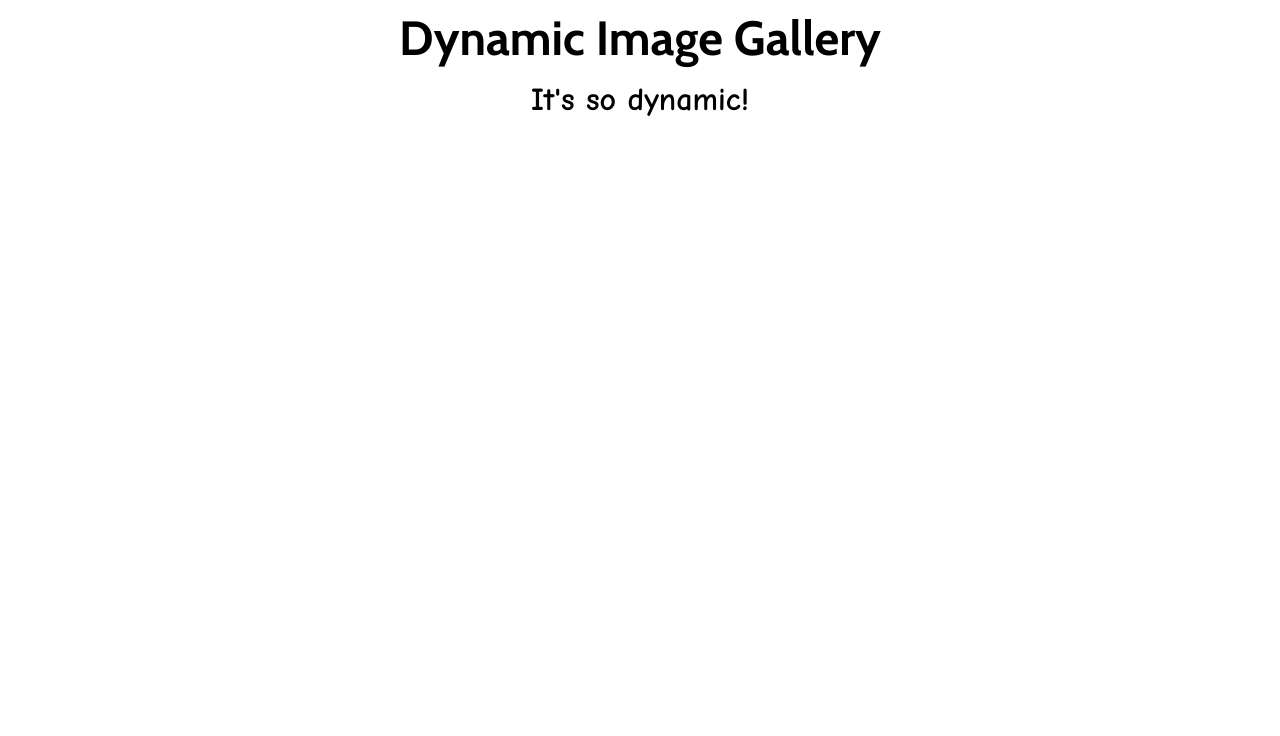
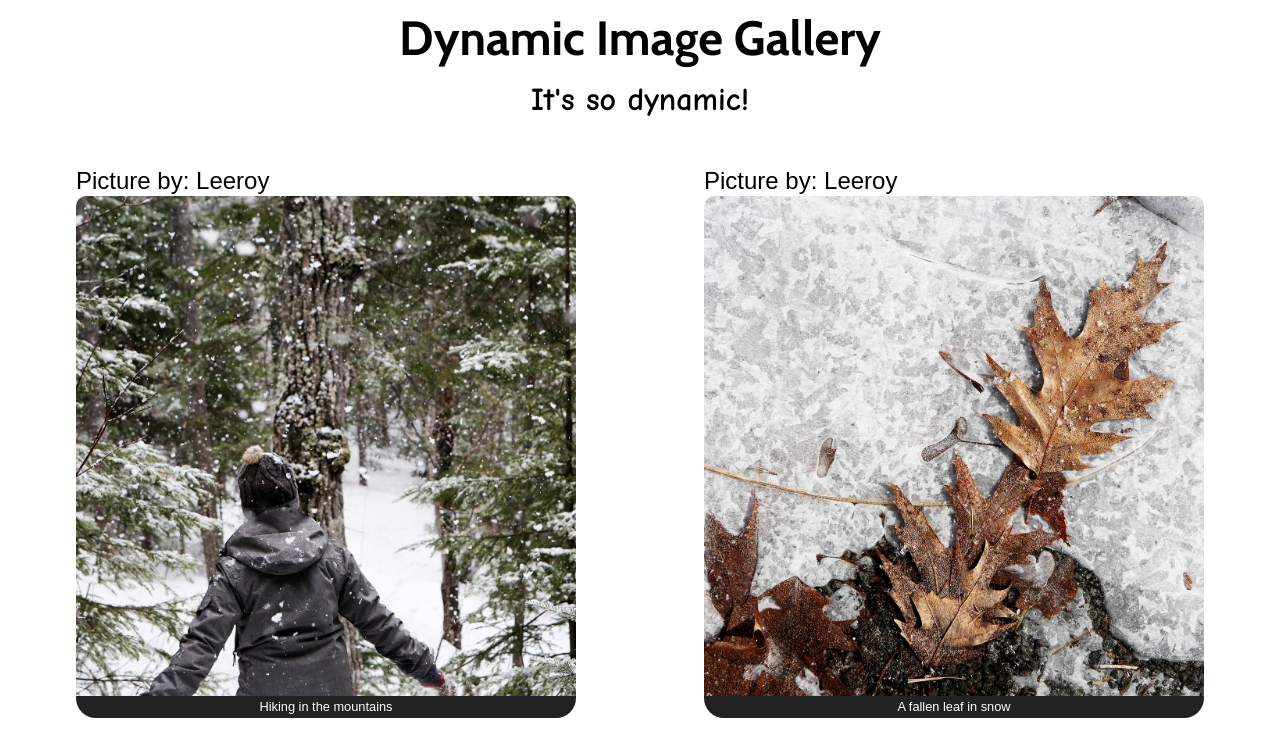
Before and after one commit to kayej22/cpnt262-a3, a website: page public/index.html in a window 1280 px wide. Shown: the top 736 px of the page. Drawn offline with nearby package versions, Linux system fonts and the light colour scheme; files that its build step writes are made by us from their sources.

Commit message:
changed file references

```diff
--- a/public/index.html
+++ b/public/index.html
@@ -4,12 +4,12 @@
   <meta charset="UTF-8">
   <meta name="viewport" content="width=device-width, initial-scale=1.0">
   <title>Kaye Creative</title>
-  <link rel="stylesheet" href="public/css/reset.css">
-  <link rel="stylesheet" href="public/css/style.css">
-  <link rel="stylesheet" href="public/css/fonts.css">
+  <link rel="stylesheet" href="css/reset.css">
+  <link rel="stylesheet" href="css/style.css">
+  <link rel="stylesheet" href="css/fonts.css">
   <link rel="stylesheet" href="https://cdnjs.cloudflare.com/ajax/libs/font-awesome/5.15.2/css/all.min.css">
-  <script src="./public/js/script.mjs" type="module"></script>
-  <script src="./public/js/images.mjs" type="module"></script>
+  <script src="./js/script.mjs" type="module"></script>
+  <script src="./js/images.mjs" type="module"></script>
   <style>
   </style>
 </head>
```
